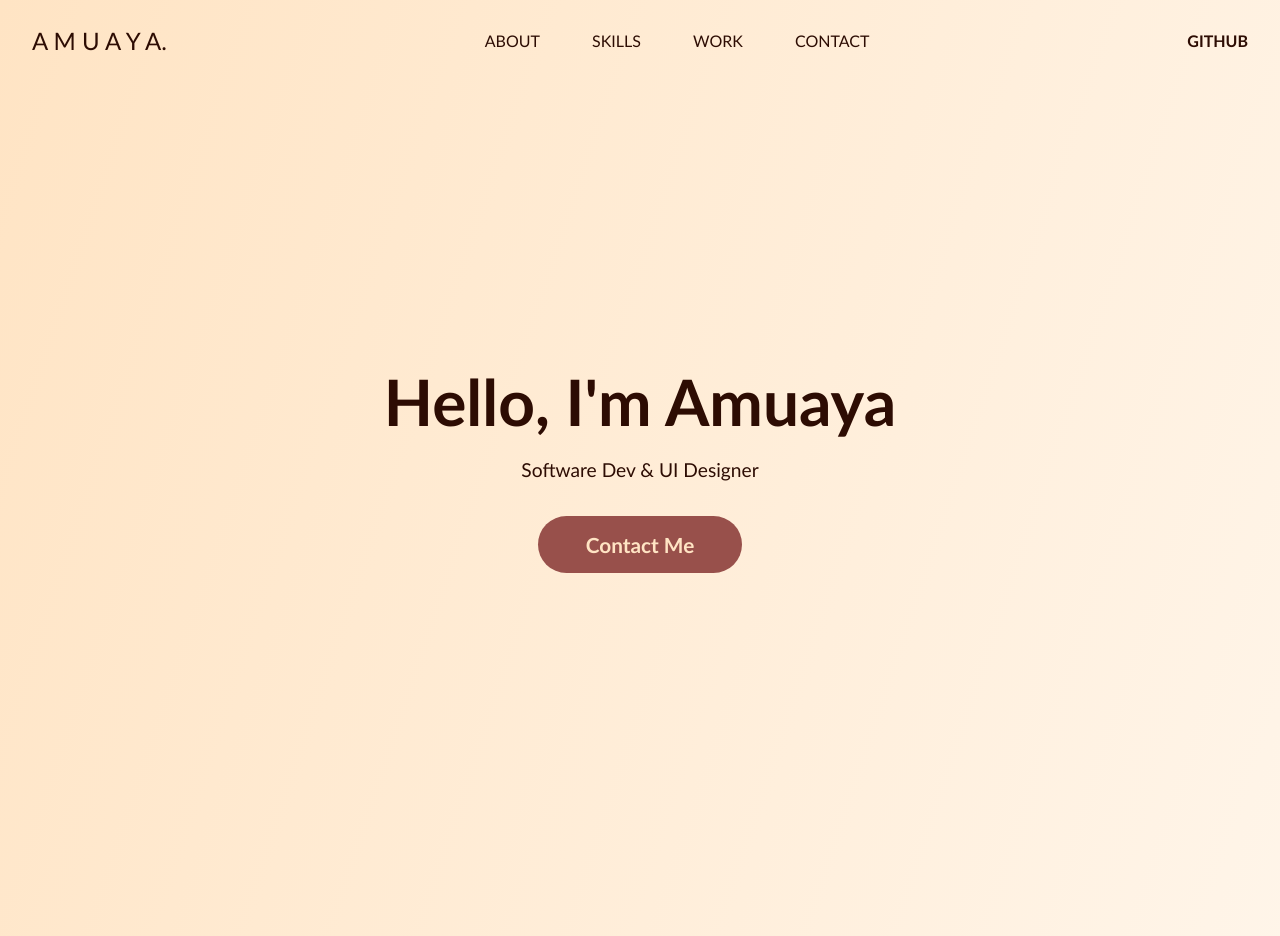
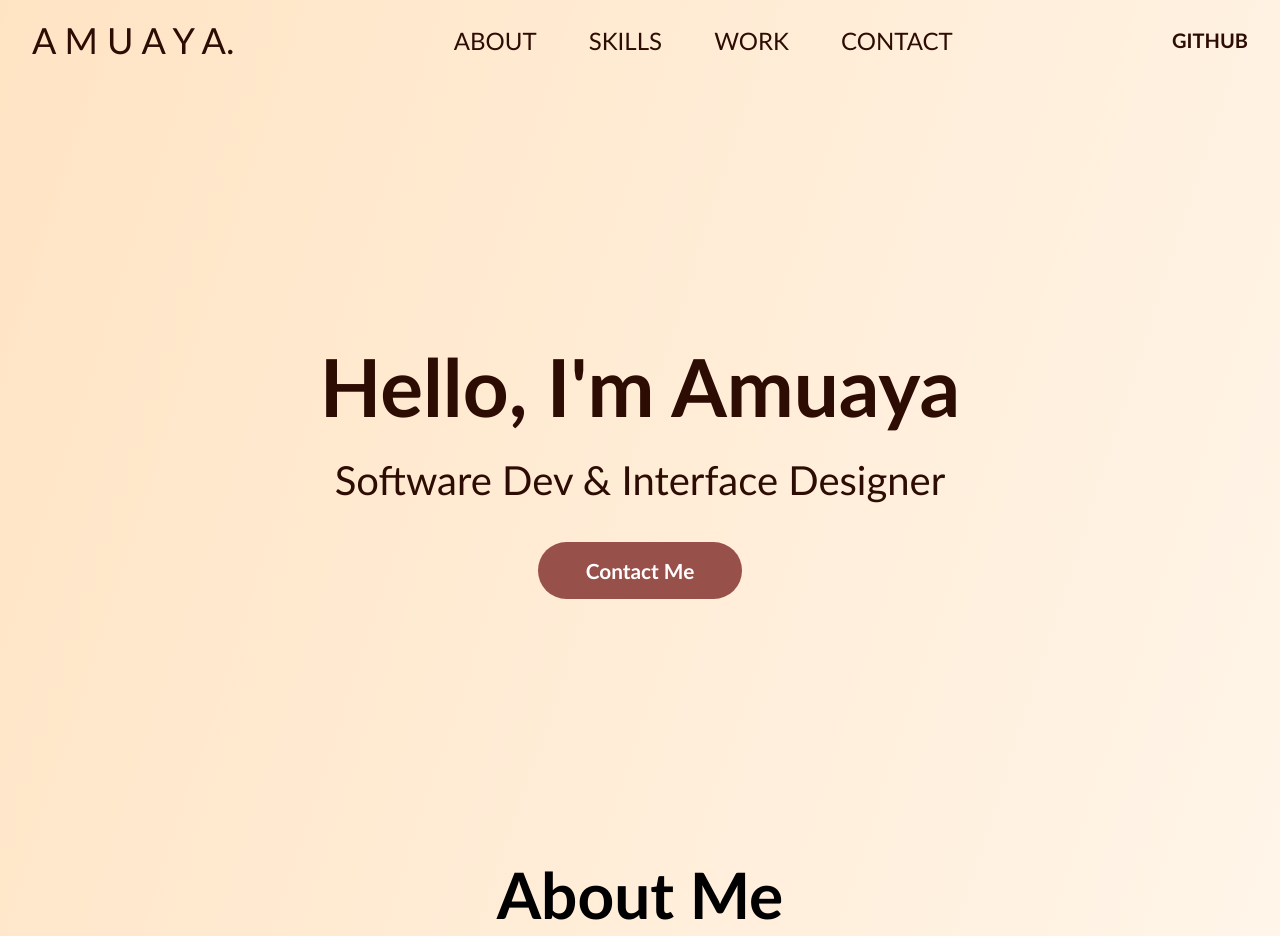
Before and after one commit to Amuaya/portfolio, a plain HTML site: page index.html in a window 1280 px wide. Shown: the top 936 px of the page. Drawn offline with Linux system fonts and the light colour scheme.

Commit message:
Some changes in the wording of the main titles

```diff
--- a/index.html
+++ b/index.html
@@ -28,16 +28,16 @@
         <div class="hero-container">
             <div class="column">
                 <h1>Hello, I'm Amuaya</h1>
-                <p>Software Dev & UI Designer</p>
+                <p class="headline">Software Dev & Interface Designer</p>
                 <button>Contact Me</button>
             </div>
         </div>
     </section>
 
     <section class="About">
+        <h1>About Me</h1>
         <div class="split-container">
             <div class="column">
-                <h1>About Me</h1>
                 <p>Lorem ipsum dolor sit amet, consectetur adipiscing elit. Phasellus lacinia molestie velit, a dignissim lectus ultricies eget. Ut nec urna quis nunc tincidunt tincidunt quis a diam. Mauris in viverra nisi. Suspendisse et lorem eu ex bibendum laoreet in in nulla. Maecenas faucibus leo at rhoncus placerat. Nunc sed elit vel metus vulputate semper. Etiam id lorem eros. Sed ac mi facilisis, tincidunt turpis at, imperdiet lacus. Etiam maximus male.</p>
             </div>
             <div class="column">
@@ -47,7 +47,7 @@
     </section>
 
     <section class="Offer">
-        <h1>What I Offer</h1>
+        <h1>My Skills</h1>
         <div class="three-container">
             <div class="column">
                 <h2>UI Design</h2>
@@ -95,10 +95,10 @@
 </main>
 
     <footer>
-        <button>Instagram</button>
-        <button>Twitter</button>
-        <button>Behance</button>
-        <button>LinkedIn</button>
+        <button class="socials">Instagram</button>
+        <button class="socials">Twitter</button>
+        <button class="socials">Behance</button>
+        <button class="socials">LinkedIn</button>
         <p>&copy; 2023 Amuaya Designs</p>
 	</footer>
 
--- a/style.css
+++ b/style.css
@@ -4,11 +4,16 @@ main {
 }
 
 ::-webkit-scrollbar {
-    width: 2em;
+    width: 1em;
 }
 
 ::-webkit-scrollbar-track {
+    background-color:bisque;
+}
+
+::-webkit-scrollbar-thumb {
     background-color: #2D0C03;
+    border-radius: 20px;
 }
 
 * {
@@ -28,14 +33,14 @@ nav {
 
 .logo {
     color: #2D0C03;
-    font-size: 1.5rem;
+    font-size: 2.25rem;
     font-weight: 200;
     padding: 0 2rem;
 }
 
 nav a {
     text-decoration: none;
-    font-size: medium;
+    font-size: 1.5rem;
     font-weight: 500;
     color: #2D0C03;
     padding: 0 1.5rem;
@@ -43,7 +48,8 @@ nav a {
 
 .logo2 {
     color: #2D0C03;
-    font-weight: bolder;
+    font-size: 1.25rem;
+    font-weight: 600;
     padding: 0 2rem;
 }
 
@@ -76,7 +82,7 @@ h1 {
 .column h1 {
     text-align: center;
     margin-bottom: 1rem;
-    font-size: 4rem;
+    font-size: 5rem;
     font-weight: bold;
 }
 
@@ -87,14 +93,33 @@ h1 {
     font-weight: bold;
 }
 
-.column p {
+.headline {
     text-align: center;
     margin-bottom: 2rem;
-    font-size: 1.2rem;
+    font-size: 2.5rem;
+    line-height: 1.5;
+}
+
+p {
+    text-align: center;
+    margin-bottom: 2rem;
+    font-size: 1.5rem;
     line-height: 1.5;
 }
 
 button {
+    padding: 1rem 3rem;
+    font-size: 1.3rem;
+    font-weight: 600;
+    border: none;
+    color: white;
+    background-color: #98504B;
+    cursor: pointer;
+    border-radius: 50px;
+    transition: 0.5s;
+}
+
+.socials {
     padding: 1rem 3rem;
     font-size: 1.3rem;
     font-weight: 600;
@@ -105,6 +130,7 @@ button {
     border-radius: 50px;
     transition: 0.5s;
 }
+
 
 button:hover {
     background-color: antiquewhite;
@@ -174,7 +200,6 @@ button:hover {
 
 footer {
 	background-color: #98504B;
-	padding: 20px;
 	text-align: center;
 	color: bisque;
 }
```
